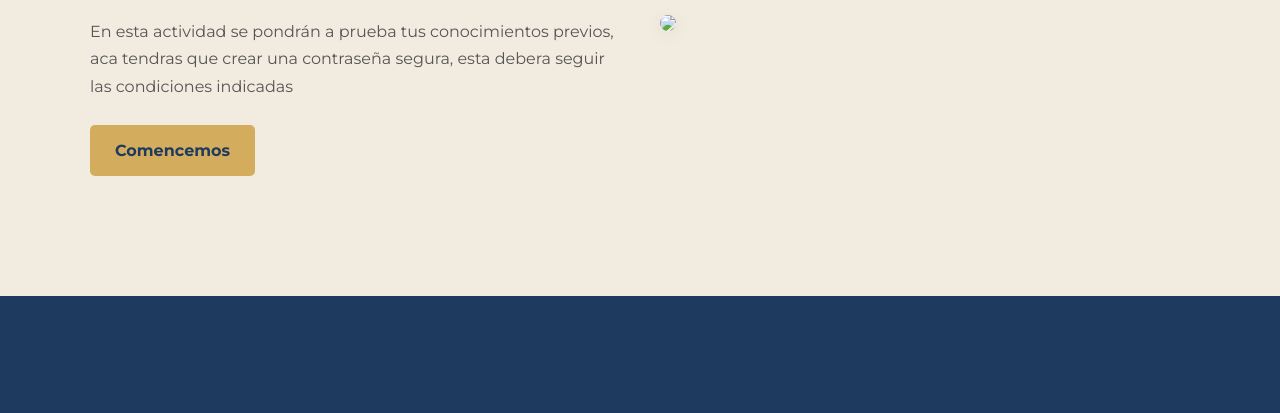
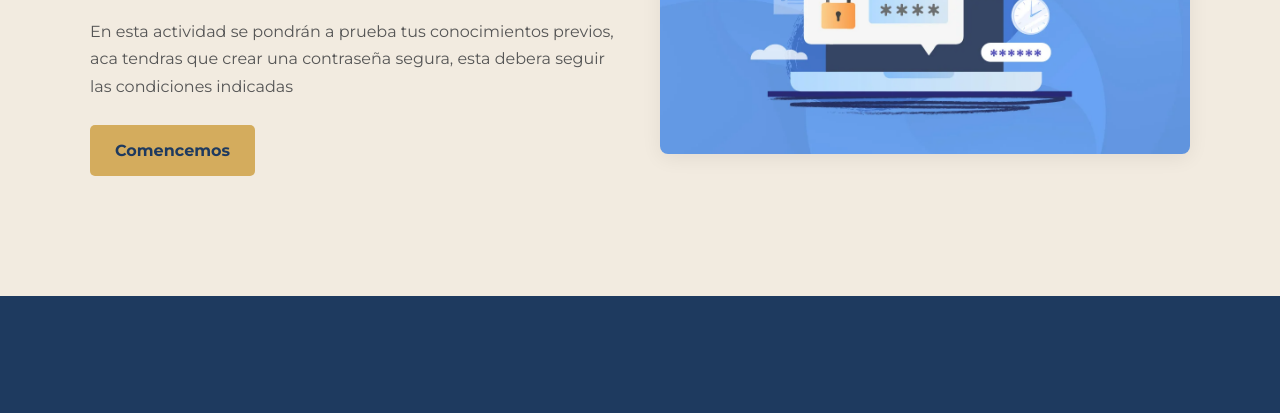
Before and after one commit to parkersiulyn-hue/expo2025, a plain HTML site: page instru-contras.html in a window 1280 px wide. Shown: the part 264-677 px from the top of the page. Drawn offline with nearby package versions, Linux system fonts and the light colour scheme.

Commit message:
Update instru-contras.html

```diff
--- a/instru-contras.html
+++ b/instru-contras.html
@@ -185,7 +185,7 @@
                     <a href="contrasenas.html" class="button" >Comencemos</a>
                 </div>
                 <div class="hero-image">
-                    <img src="Imagenes/Cual es el mejor gestor de contraseñas segun especialistas IT.webp">
+                    <img src="Imagenes/Cual es el mejor gestor de contraseคas segun especialistas IT.webp">
                 </div>
             </div>
         </div>
@@ -232,4 +232,5 @@
     </script>
 </body>
 <script src="JS/interactiva.js"></script>
+
 </html>
```
